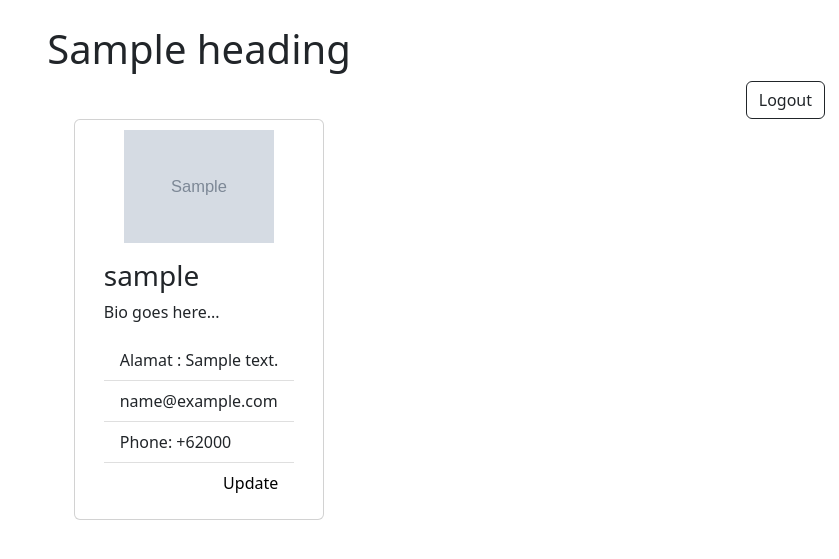
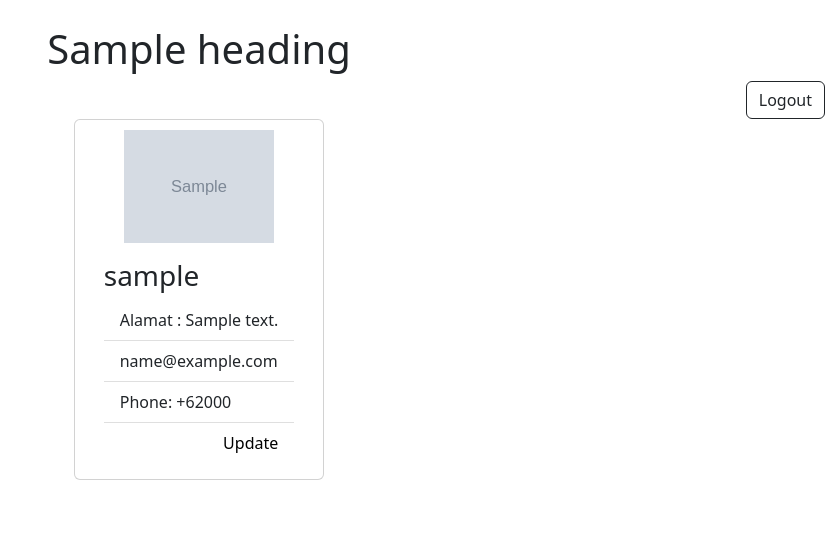
Before and after one commit to FadhliFathoni/Fadhli-Tes-Teknis, a Django app: template karyawan/templates/karyawan/karyawan.html in a window 1280 px wide. Shown: the top 559 px of the page, without its empty margins (441-1280 px from the left). Run offline with Django 4.2, Linux system fonts and the light colour scheme; tables that the repository leaves empty hold one stand-in row (values such as "Sample post"); the template is opened without the code that fills it: values that come from a table or form of the project are taken from there, most other values are stand-ins (such as "Sample title", 1, 10 or a date in 2020); grey boxes marked "Sample" are stand-in pictures.

Commit message:
modified karyawan

```diff
--- a/karyawan/templates/karyawan/karyawan.html
+++ b/karyawan/templates/karyawan/karyawan.html
@@ -20,7 +20,6 @@
             <img src="{{img}}" style="width: 150px;height: fit-content;" alt="Profile picture">
             <div class="card-body">
                 <h3 class="card-title">{{karyawan.username}}</h3>
-                <p class="card-text">Bio goes here...</p>
                 <ul class="list-group list-group-flush">
                     <li class="list-group-item">Alamat : {{alamat}}</li>
                     <li class="list-group-item">{{karyawan.email}}</li>
```
